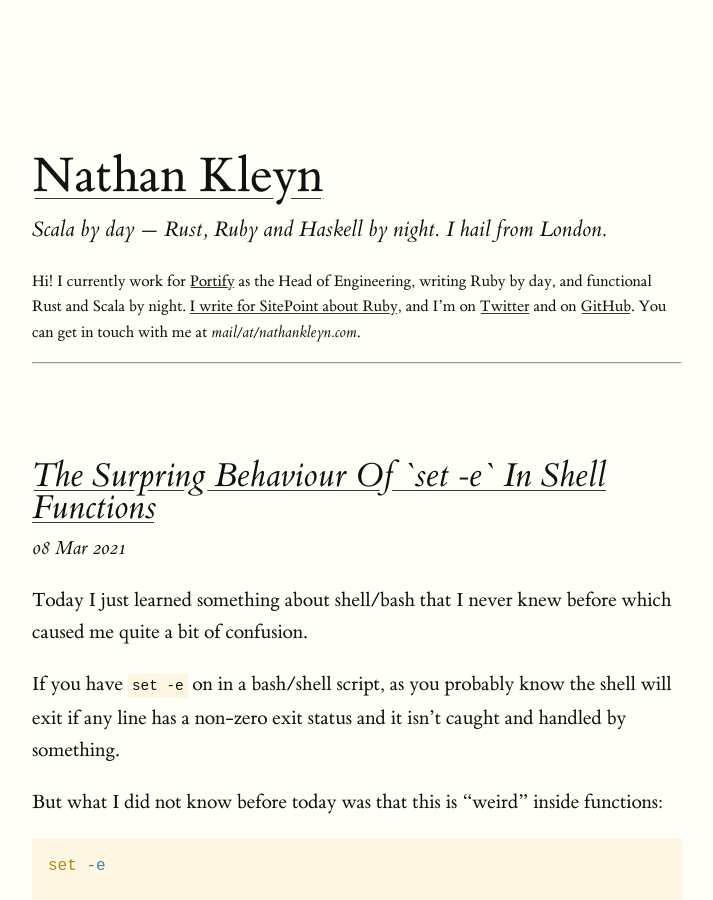
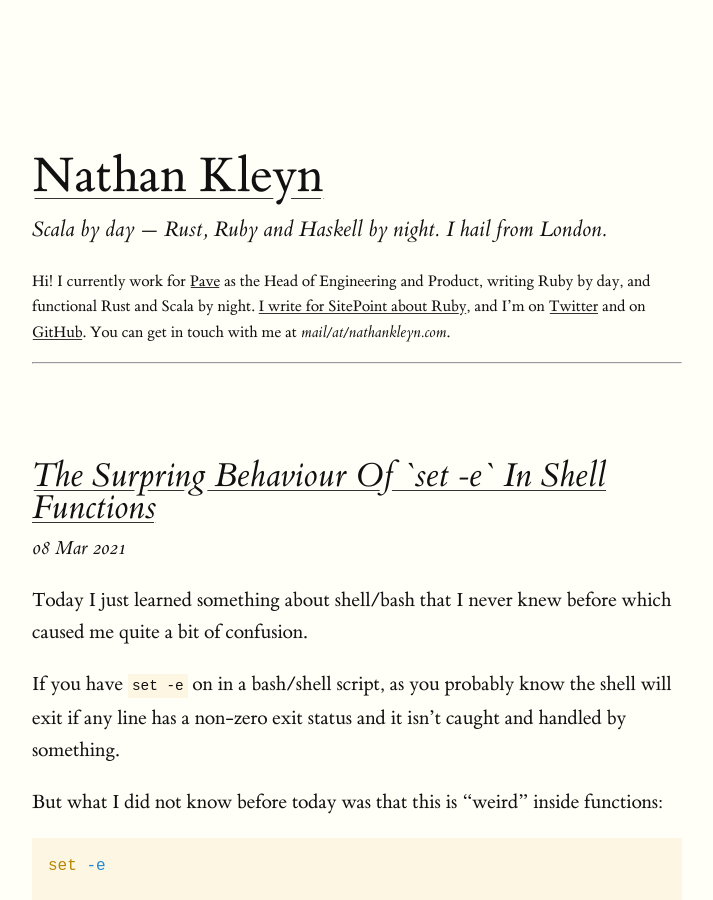
Before and after one commit to nathankleyn/nathankleyn.github.io, a Jekyll site: the page built from index.html, in a window 1280 px wide and 900 px high. Shown: the whole window, without its empty margins (128-841 px from the left). Built offline with Jekyll 4.4.1, drawn with Linux system fonts in a browser that asks for light colours; the list of posts is cut into pages by our own code.

Commit message:
Update with Portify's new name Pave and my current job title

```diff
--- a/_includes/about.md
+++ b/_includes/about.md
@@ -1 +1 @@
-Hi! I currently work for [Portify](https://portify.co/) as the Head of Engineering, writing Ruby by day, and functional Rust and Scala by night. [I write for SitePoint about Ruby](https://www.sitepoint.com/author/nkleyn/), and I'm on [Twitter](https://twitter.com/nathankleyn) and on [GitHub](https://github.com/nathankleyn). You can get in touch with me at _mail/at/nathankleyn.com_.
+Hi! I currently work for [Pave](https://paveapp.com/) as the Head of Engineering and Product, writing Ruby by day, and functional Rust and Scala by night. [I write for SitePoint about Ruby](https://www.sitepoint.com/author/nkleyn/), and I'm on [Twitter](https://twitter.com/nathankleyn) and on [GitHub](https://github.com/nathankleyn). You can get in touch with me at _mail/at/nathankleyn.com_.
```
